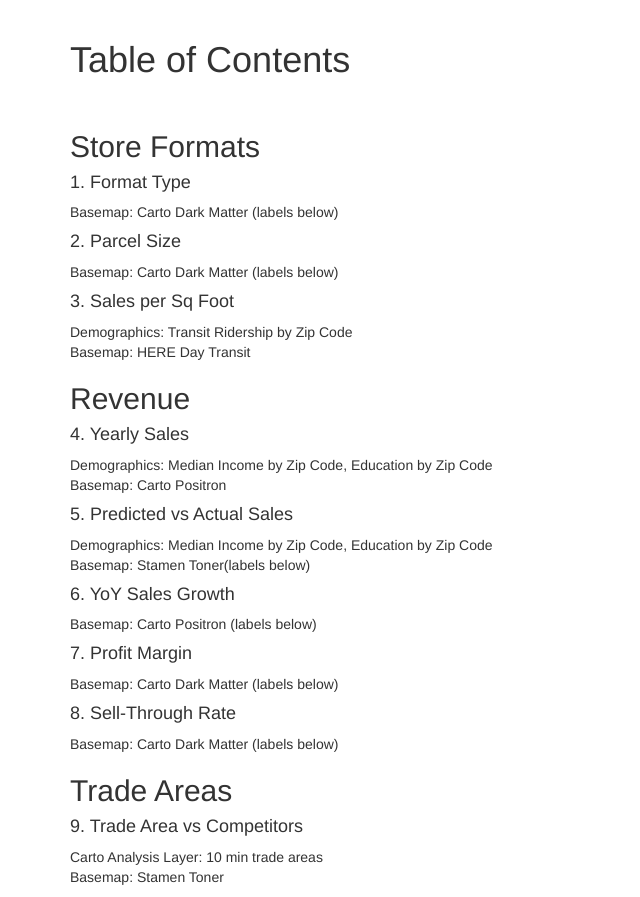
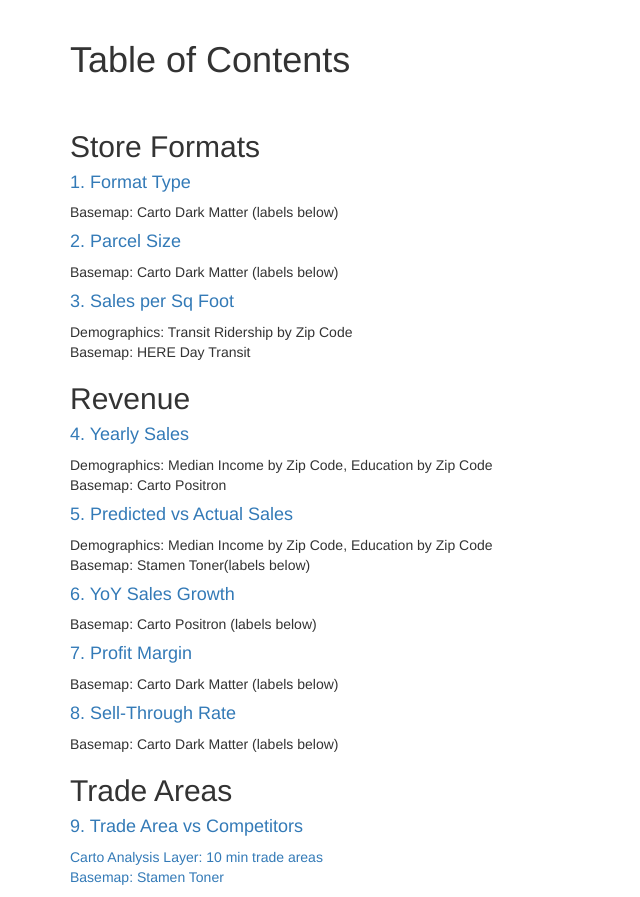
Before and after one commit to kdenny/retail_mockup, a Django app: page /mockup/toc/ in a window 1280 px wide. Shown: the part 52-949 px from the top of the page, without its empty margins (0-640 px from the left). Run offline with Django 3.2, Linux system fonts and the light colour scheme; some libraries are stand-ins or nearby versions.

Commit message:
Changes to ensure cleanliness and continuity across all views

```diff
--- a/mockup/templates/mockup/toc.html
+++ b/mockup/templates/mockup/toc.html
@@ -7,28 +7,28 @@
     <div class="container">
             <h1>Table of Contents</h1><br>
             <h2>Store Formats</h2>
-                <h4>1. Format Type</h4>
+                <h4><a href="/mockup/view1">1. Format Type</a></h4>
                 <p>Basemap: Carto Dark Matter (labels below)<br></p>
-                <h4>2. Parcel Size</h4>
+                <h4><a href="/mockup/view5">2. Parcel Size</a></h4>
                 <p>Basemap: Carto Dark Matter (labels below)<br></p>
-                <h4>3. Sales per Sq Foot</h4>
+                <h4><a href="/mockup/view10">3. Sales per Sq Foot</a></h4>
                 <p>Demographics: Transit Ridership by Zip Code <br>
                     Basemap: HERE Day Transit<br></p>
             <h2>Revenue</h2>
-                <h4>4. Yearly Sales</h4>
+                <h4><a href="/mockup/view6">4. Yearly Sales</a></h4>
                 <p>Demographics: Median Income by Zip Code, Education by Zip Code <br>
                     Basemap: Carto Positron<br></p>
-                <h4>5. Predicted vs Actual Sales</h4>
+                <h4><a href="/mockup/view2">5. Predicted vs Actual Sales</a></h4>
                 <p>Demographics: Median Income by Zip Code, Education by Zip Code <br>
                     Basemap: Stamen Toner(labels below)<br></p>
-                <h4>6. YoY Sales Growth</h4>
+                <h4><a href="/mockup/view7">6. YoY Sales Growth</a></h4>
                 <p>Basemap: Carto Positron (labels below)<br></p>
-                <h4>7. Profit Margin</h4>
+                <h4><a href="/mockup/view8">7. Profit Margin</a></h4>
                 <p>Basemap: Carto Dark Matter (labels below)<br></p>
-                <h4>8. Sell-Through Rate</h4>
+                <h4><a href="/mockup/view9">8. Sell-Through Rate</a></h4>
                 <p>Basemap: Carto Dark Matter (labels below)<br></p>
             <h2>Trade Areas</h2>
-                <h4>9. Trade Area vs Competitors</h4>
+                <h4><a href="/mockup/view3">9. Trade Area vs Competitors</h4>
                 <p>Carto Analysis Layer: 10 min trade areas <br>
                     Basemap: Stamen Toner<br></p>
 
```
